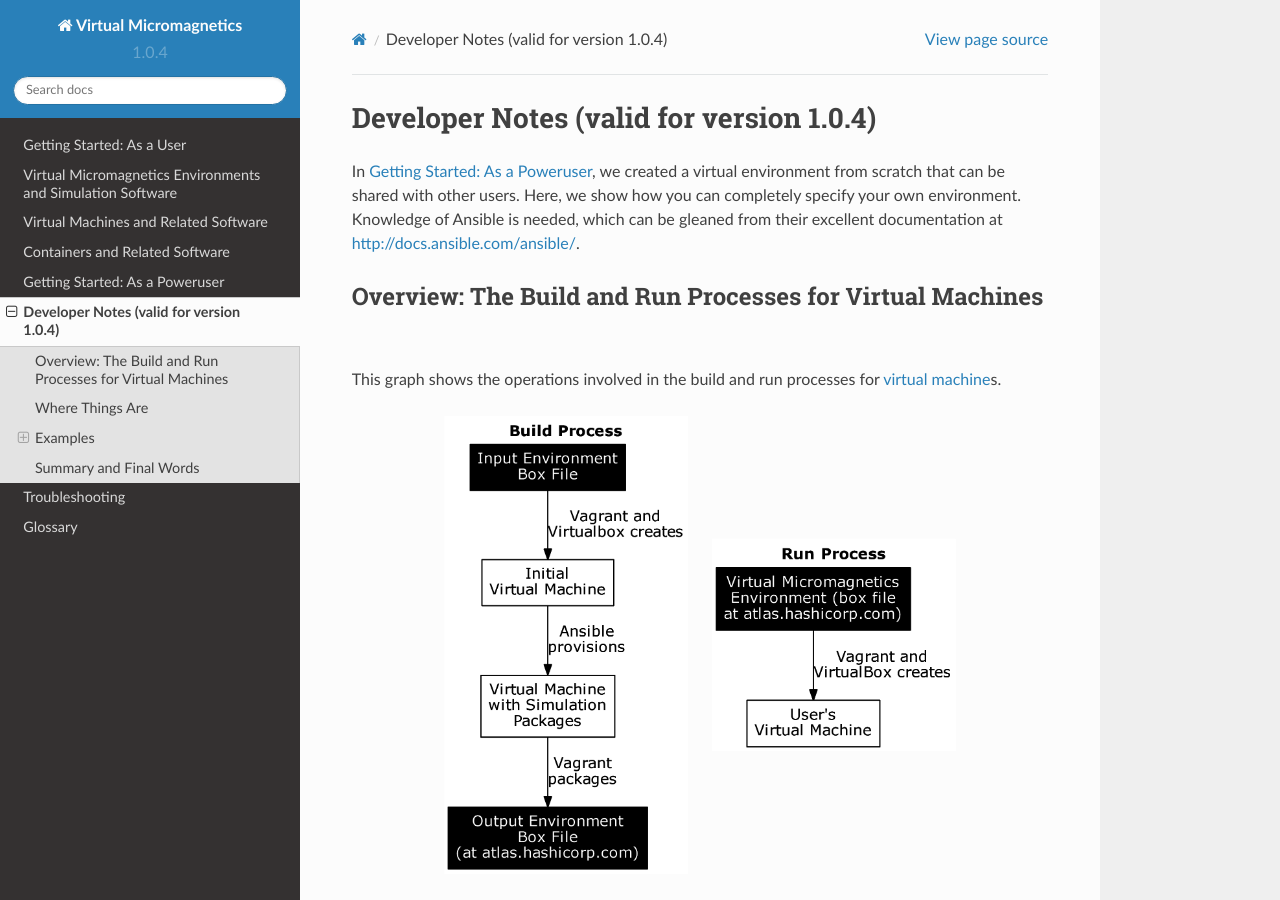
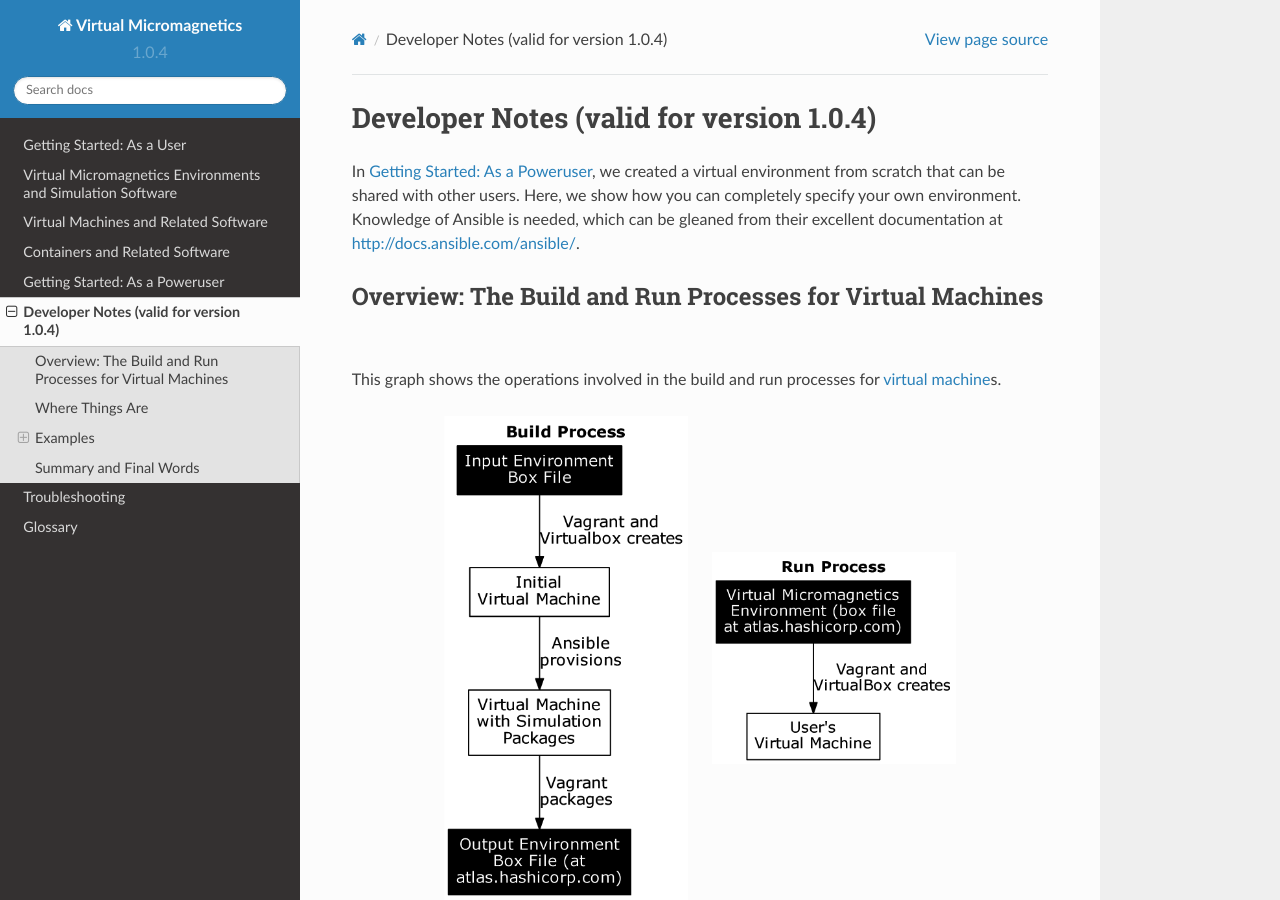
Before and after one commit to computationalmodelling/virtualmicromagnetics, a Sphinx documentation site: the page built from docs/developer-notes.rst, in a window 1280 px wide and 900 px high. Built offline with Sphinx 7.4.7 and the Read the Docs theme 2.0.0, drawn with Linux system fonts in a browser that asks for light colours.

Commit message:
DOC-047: Add graphs.

```diff
--- a/docs/developer-notes.rst
+++ b/docs/developer-notes.rst
@@ -17,7 +17,7 @@ Overview: The Build and Run Processes for Virtual Machines
 This graph shows the operations involved in the build and run processes for
 :term:`virtual machine`\s.
 
-.. image:: images/graph.png
+.. image:: images/vm_graph.png
 
 The run process is simple: the user follows the instructions in
 :ref:`getting-started-user` to create a virtual machine for themselves. Lets
```
Also changed, not shown: docs/images/container_graph.png (added), docs/images/graph.png (deleted), docs/images/vm_graph.png (added).
